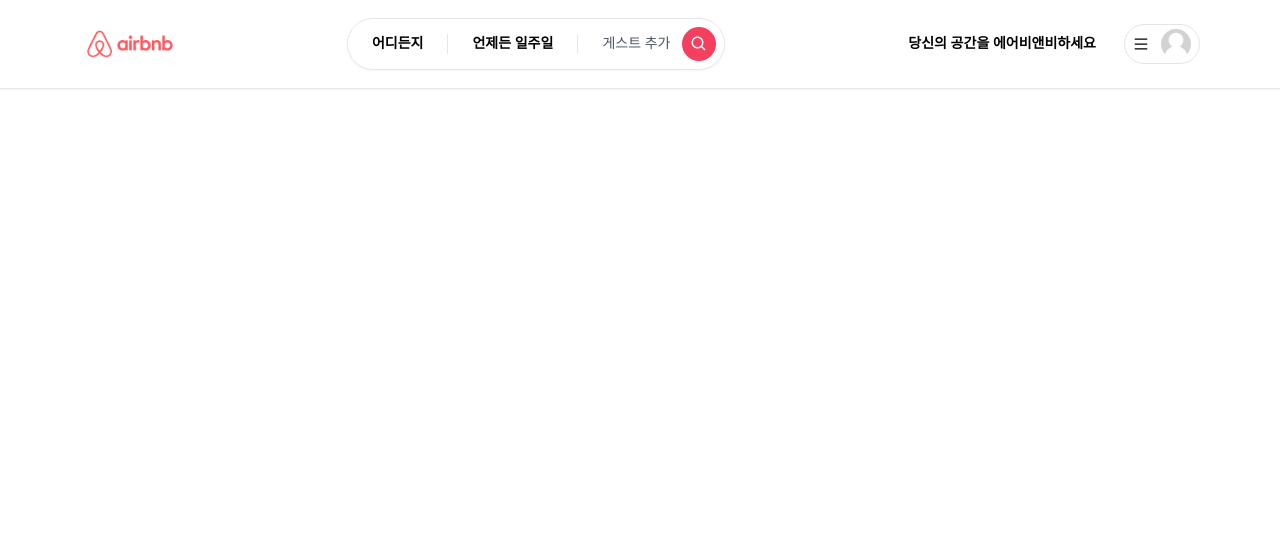
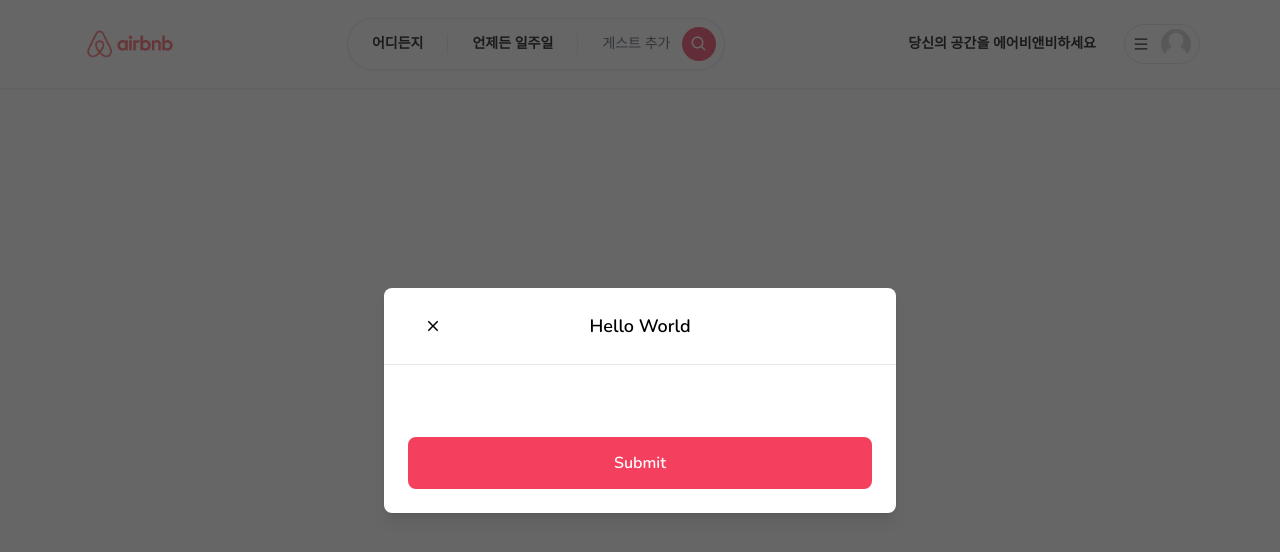
Before and after one commit to younghwan12/next-ts-airbnb, a Next.js app: page / in a window 1280 px wide. Shown: the top 552 px of the page. Built offline with nearby package versions, Linux system fonts and the light colour scheme.

Commit message:
modal 추가

```diff
--- /dev/null
+++ b/app/components/Button.tsx
@@ -0,0 +1,48 @@
+"use client";
+
+import { IconType } from "react-icons";
+
+interface ButtonProps {
+    label: string;
+    onClick: (e: React.MouseEvent<HTMLButtonElement>) => void;
+    disabled?: boolean;
+    outline?: boolean;
+    small?: boolean;
+    icon?: IconType;
+}
+
+const Button: React.FC<ButtonProps> = ({
+    label,
+    onClick,
+    disabled,
+    outline,
+    small,
+    icon: Icon,
+}) => {
+    return (
+        <button
+            onClick={onClick}
+            disabled={disabled}
+            className={`
+            relative
+            disabled:opacity-70
+            disabled:cursor-not-allowed
+            rounded-lg
+            hover:opacity-80
+            transition
+            w-full
+            ${outline ? "bg-white" : "bg-rose-500"}
+            ${outline ? "border-black" : "border-rose-500"}
+            ${outline ? "text-black" : "text-white"}
+            ${small ? "py-1" : "py-3"}
+            ${small ? "text-sm" : "text-md"}
+            ${small ? "font-light" : "font-semibold"}
+            ${small ? "border-[1px]" : "border-2"}
+        `}
+        >
+            {Icon && <Icon size={24} className="absolute left-4 top-3" />}
+            {label}
+        </button>
+    );
+};
+export default Button;
--- /dev/null
+++ b/app/components/ClientOnly.tsx
@@ -0,0 +1,21 @@
+"use client";
+
+import { useEffect, useState } from "react";
+
+interface ClientOnlyProps {
+    children: React.ReactNode;
+}
+
+const ClientOnly: React.FC<ClientOnlyProps> = ({ children }) => {
+    const [hasMounted, setHasMounted] = useState(false);
+
+    useEffect(() => {
+        setHasMounted(true);
+    }, []);
+    if (!hasMounted) {
+        return null;
+    }
+    return <>{children}</>;
+};
+
+export default ClientOnly;
--- /dev/null
+++ b/app/components/modals/Modal.tsx
@@ -0,0 +1,122 @@
+"use client";
+
+import { useCallback, useEffect, useState } from "react";
+import { IoMdClose } from "react-icons/io";
+import Button from "../Button";
+
+interface ModalProps {
+    isOpen?: boolean;
+    onClose: () => void;
+    onSubmit: () => void;
+    title?: string;
+    body?: React.ReactElement;
+    footer?: React.ReactElement;
+    actionLabel: string;
+    disabled?: boolean;
+    secondaryAction?: () => void;
+    secondaryActionLabel?: string;
+}
+
+const Modal: React.FC<ModalProps> = ({
+    isOpen,
+    onClose,
+    onSubmit,
+    title,
+    body,
+    footer,
+    actionLabel,
+    disabled,
+    secondaryAction,
+    secondaryActionLabel,
+}) => {
+    const [showModal, setShowModal] = useState(isOpen);
+
+    useEffect(() => {
+        setShowModal(isOpen);
+    }, [isOpen]);
+
+    const handleClose = useCallback(() => {
+        if (disabled) {
+            return;
+        }
+
+        setShowModal(false);
+        setTimeout(() => {
+            onClose();
+        }, 300);
+    }, [disabled, onClose]);
+
+    const handleSubmit = useCallback(() => {
+        if (disabled) {
+            return;
+        }
+
+        onSubmit();
+    }, [disabled, onSubmit]);
+
+    const handleSecondaryAction = useCallback(() => {
+        if (disabled || !secondaryAction) {
+            return;
+        }
+
+        secondaryAction();
+    }, [disabled, secondaryAction]);
+
+    if (!isOpen) {
+        return null;
+    }
+
+    return (
+        <>
+            <div className="justify-center items-center flex overflow-x-hidden overflow-y-auto fixed inset-0 z-50 outline-none focus:outline-none bg-neutral-800/70">
+                <div className="relative w-full md:w-4/6 lg:w-3/6 xl:w-2/5 my-6 mx-auto h-full lg:h-auto md:h-auto">
+                    {/* CONTENT */}
+                    <div
+                        className={`translate duration-300 h-full
+                        ${showModal ? "translate-y-0" : "translate-y-full"}
+                        ${showModal ? "opacity-100" : "opacity-0"}
+                        `}
+                    >
+                        <div className="translate h-full lg:h-auto md:h-auto border-0 rounded-lg shadow-lg relative flex flex-col w-full bg-white outline-none focus:outline-none">
+                            {/* Header */}
+                            <div className="flex items-center p-6 rounded-t justify-center relative border-b-[1px]">
+                                <button
+                                    onClick={handleClose}
+                                    className="p-1 border-0 hover:opacity-70 transition absolute left-9"
+                                >
+                                    <IoMdClose size={18} />
+                                </button>
+                                <div className="text-lg font-semibold">
+                                    {title}
+                                </div>
+                            </div>
+                            {/* Body */}
+                            <div className="relative p-6 flex-auto">{body}</div>
+                            {/* Footer */}
+                            <div className="flex flex-col gap-2 p-6">
+                                <div className="flex flex-row items-center gap-4 w-full">
+                                    {secondaryAction &&
+                                        secondaryActionLabel && (
+                                            <Button
+                                                outline
+                                                disabled={disabled}
+                                                label={secondaryActionLabel}
+                                                onClick={handleSecondaryAction}
+                                            />
+                                        )}
+                                    <Button
+                                        disabled={disabled}
+                                        label={actionLabel}
+                                        onClick={handleSubmit}
+                                    />
+                                </div>
+                            </div>
+                        </div>
+                    </div>
+                </div>
+            </div>
+        </>
+    );
+};
+
+export default Modal;
--- a/app/components/navbar/Navbar.tsx
+++ b/app/components/navbar/Navbar.tsx
@@ -1,4 +1,5 @@
-import React from "react";
+"use client";
+
 import Container from "../Container";
 import Logo from "./Logo";
 import Search from "./Search";
--- a/app/layout.tsx
+++ b/app/layout.tsx
@@ -2,6 +2,8 @@
 
 import "./globals.css";
 import Navbar from "./components/navbar/Navbar";
+import ClientOnly from "./components/ClientOnly";
+import Modal from "./components/modals/Modal";
 
 export const metadata = {
     title: "여행은 떠나는 거야 - 에어비엔비",
@@ -20,7 +22,10 @@
     return (
         <html lang="ko">
             <body className={font.className}>
-                <Navbar />
+                <ClientOnly>
+                    <Modal actionLabel="Submit" title="Hello World" isOpen />
+                    <Navbar />
+                </ClientOnly>
                 {children}
             </body>
         </html>
```
